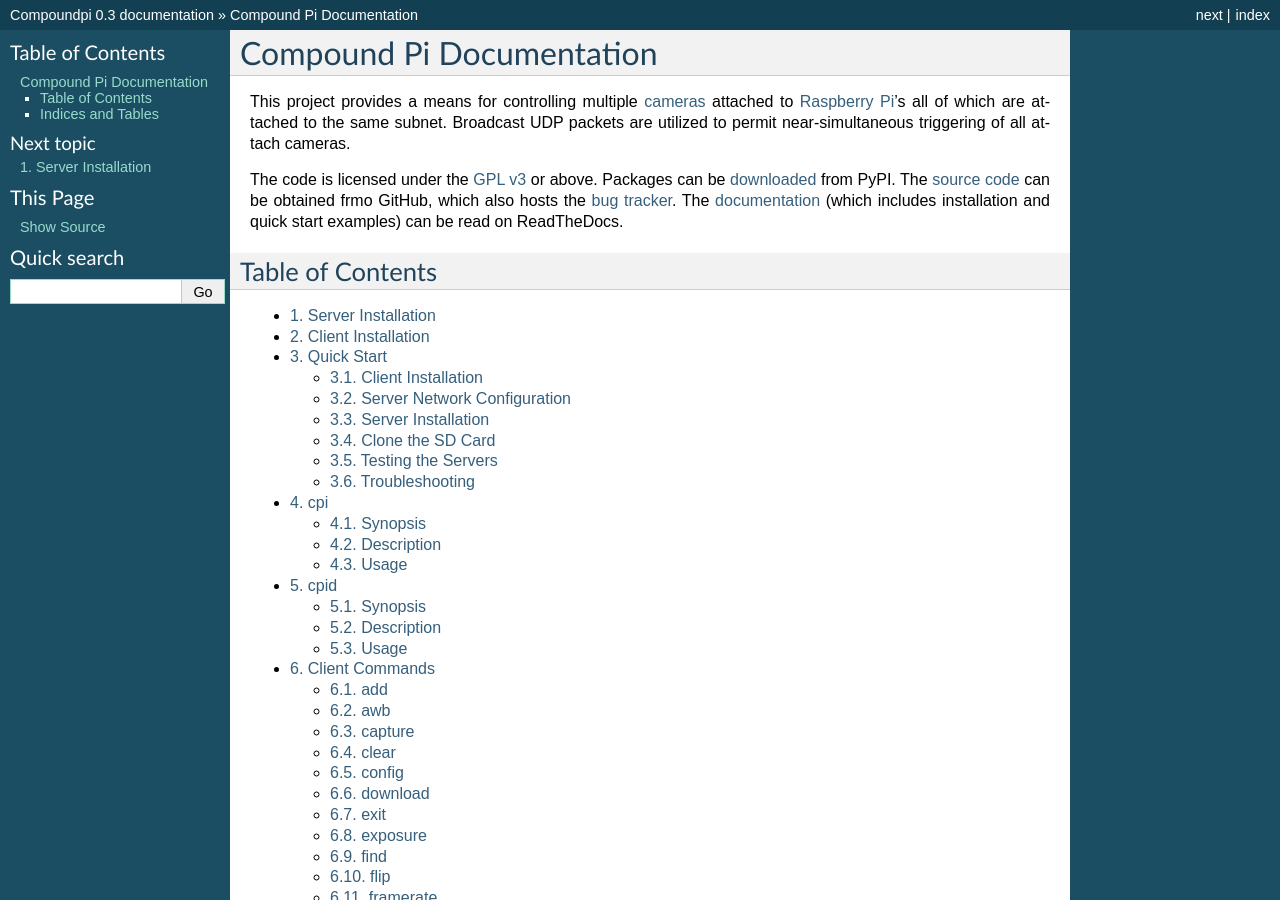
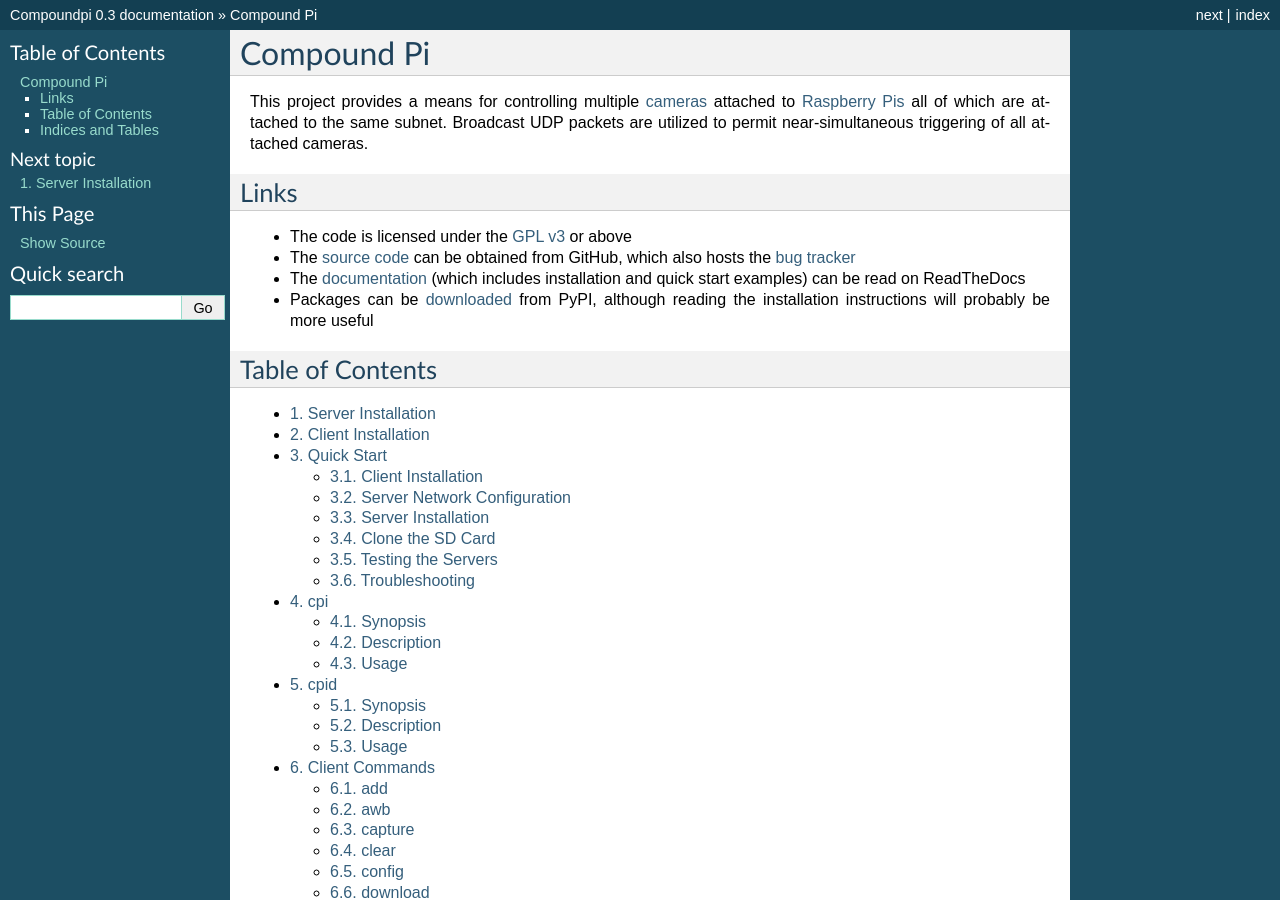
Before and after one commit to waveform-computing/compoundpi, a Sphinx documentation site: the page built from docs/index.rst, in a window 1280 px wide and 900 px high. Built offline with Sphinx 7.4.7, drawn with Linux system fonts in a browser that asks for light colours; some of the changed text lies outside the part shown.

Commit message:
Update docs to include README

```diff
--- a/README.rst
+++ b/README.rst
@@ -9,10 +9,16 @@
 packets are utilized to permit near-simultaneous triggering of all attached
 cameras.
 
-The code is licensed under the `GPL v3`_ or above. Packages can be
-`downloaded`_ from PyPI. The `source code`_ can be obtained from GitHub, which
-also hosts the `bug tracker`_. The `documentation`_ (which includes
-installation and quick start examples) can be read on ReadTheDocs.
+Links
+=====
+
+* The code is licensed under the `GPL v3`_ or above
+* The `source code`_ can be obtained from GitHub, which also hosts the
+  `bug tracker`_
+* The `documentation`_ (which includes installation and quick start examples)
+  can be read on ReadTheDocs
+* Packages can be `downloaded`_ from PyPI, although reading the installation
+  instructions will probably be more useful
 
 .. _Raspberry Pis: http://www.raspberrypi.org/
 .. _cameras: http://www.raspberrypi.org/camera
--- a/docs/index.rst
+++ b/docs/index.rst
@@ -1,19 +1,6 @@
 .. _root:
 
-=========================
-Compound Pi Documentation
-=========================
-
-This project provides a means for controlling multiple `cameras`_ attached to
-`Raspberry Pi`_'s all of which are attached to the same subnet. Broadcast UDP
-packets are utilized to permit near-simultaneous triggering of all attach
-cameras.
-
-The code is licensed under the `GPL v3`_ or above. Packages can be
-`downloaded`_ from PyPI. The `source code`_ can be obtained frmo GitHub, which
-also hosts the `bug tracker`_. The `documentation`_ (which includes
-installation and quick start examples) can be read on ReadTheDocs.
-
+.. include:: ../README.rst
 
 Table of Contents
 =================
@@ -37,12 +24,3 @@
 
 * :ref:`genindex`
 * :ref:`search`
-
-
-.. _Raspberry Pi: http://www.raspberrypi.org/
-.. _cameras: http://www.raspberrypi.org/camera
-.. _downloaded: http://pypi.python.org/pypi/compoundpi
-.. _documentation: http://compoundpi.readthedocs.org/
-.. _source code: https://github.com/waveform80/compoundpi
-.. _bug tracker: https://github.com/waveform80/compoundpi/issues
-.. _GPL v3: https://www.gnu.org/licenses/gpl-3.0.html
```
